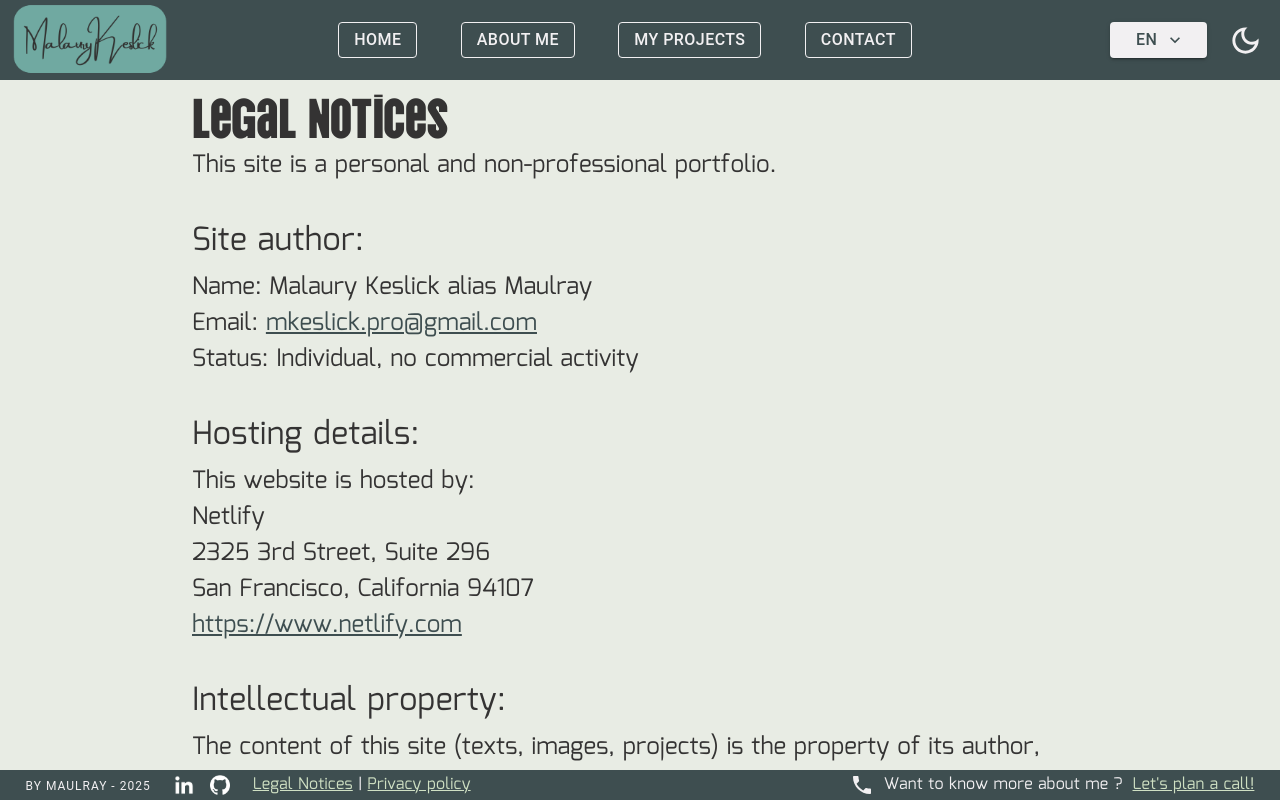
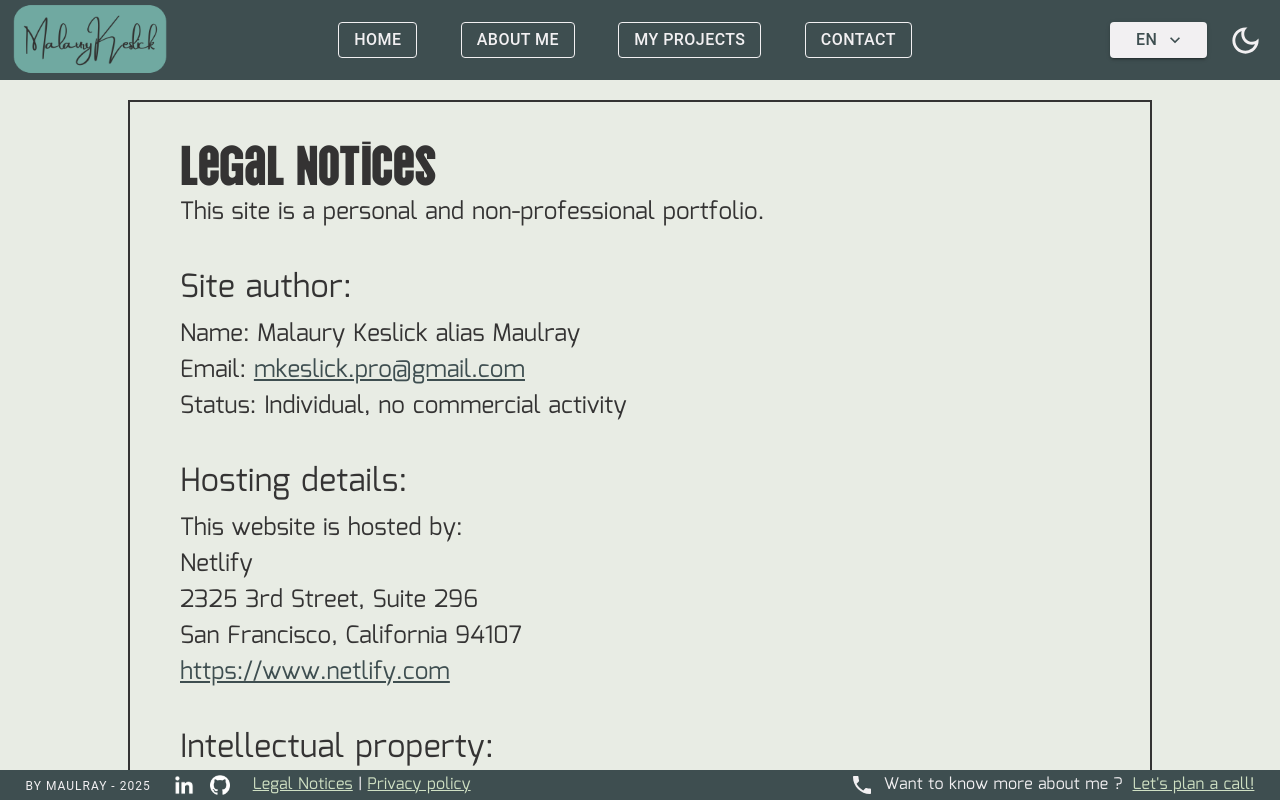
Before and after one commit to Maulraay/portfolio, a React app in the folder frontend/: page /legal in a window 1280 px wide. Built offline with nearby package versions, Linux system fonts and the light colour scheme.

Commit message:
quick visual update

```diff
--- a/frontend/src/theme/global.css
+++ b/frontend/src/theme/global.css
@@ -131,12 +131,21 @@ img {
 /* Legal notices */
 
 .legal {
-    width: 70%;
+    width: 100%;
     height: 100%;
-    padding: 0 15%;
+    padding: 0 10%;
+    box-sizing:  border-box;
+    overflow: auto;
+}
+
+.legal .inner {
+    width: 100%;
+    margin: 20px 0;
+    padding: 25px 50px;
+    box-sizing:  border-box;
+    border:  2px solid var(--color-text);
     display: flex;
     flex-direction: column;
-    overflow: auto;
 }
 
 .legal .content {
@@ -153,12 +162,21 @@ img {
 /* Privacy policy */
 
 .privacy {
-    width: 70%;
+    width: 100%;
     height: 100%;
-    padding: 0 15%;
+    padding: 0 10%;
+    box-sizing:  border-box;
+    overflow: auto;
+}
+
+.privacy .inner {
+    width: 100%;
+    margin: 20px 0;
+    padding: 25px 50px;
+    box-sizing:  border-box;
+    border:  2px solid var(--color-text);
     display: flex;
     flex-direction: column;
-    overflow: auto;
 }
 
 .privacy .content {
@@ -384,6 +402,10 @@ img {
     text-align: center;
     align-content: center;
     align-items: center;
+}
+
+.layout .legalRedirection .link{
+    color: var(--color-link-primary);
 }
 
 .layout .footer .link {
--- a/frontend/src/views/legal/LegalNotices.jsx
+++ b/frontend/src/views/legal/LegalNotices.jsx
@@ -7,6 +7,7 @@ const LegalNotices = () => {
 return (
     <Layout>
       <div className={'legal'}>
+        <div className={'inner'}>
           <Typography variant='h2'>
             <FormattedMessage id={"legal.title"} defaultMessage="Legal Notices"/>
           </Typography>
@@ -47,7 +48,7 @@ return (
               <FormattedMessage id={"legal.contact.content_3"} defaultMessage=" or write directly to: "/>
               <a href={"mailto:mkeslick.pro@gmail.com"} target={"_blank"} rel={"noopener noreferrer"} className={"link"}>mkeslick.pro@gmail.com</a>.
             </Typography>
-          <div className={"endingSpace"}/>
+          </div>
         </div>
       </div>
     </Layout>
--- a/frontend/src/views/legal/PrivacyPolicy.jsx
+++ b/frontend/src/views/legal/PrivacyPolicy.jsx
@@ -7,6 +7,7 @@ const PrivacyPolicy = () => {
   return (
     <Layout>
       <div className={'privacy'}>
+        <div className={'inner'}>
           <Typography variant='h2'>
             <FormattedMessage id={"privacy.title"} defaultMessage="Privacy policy"/>
           </Typography>
@@ -54,7 +55,7 @@ const PrivacyPolicy = () => {
               <FormattedMessage id={"privacy_7_1"} defaultMessage="Name"/>: Malaury Keslick<br/>
               Email: <a href={"mailto:mkeslick.pro@gmail.com"} target={"_blank"} rel={"noopener noreferrer"} className={"link"}>mkeslick.pro@gmail.com</a>
             </Typography>
-          <div className={"endingSpace"}/>
+          </div>
         </div>
       </div>
     </Layout>
```
Lines whose indentation alone changed are shown as unchanged.
